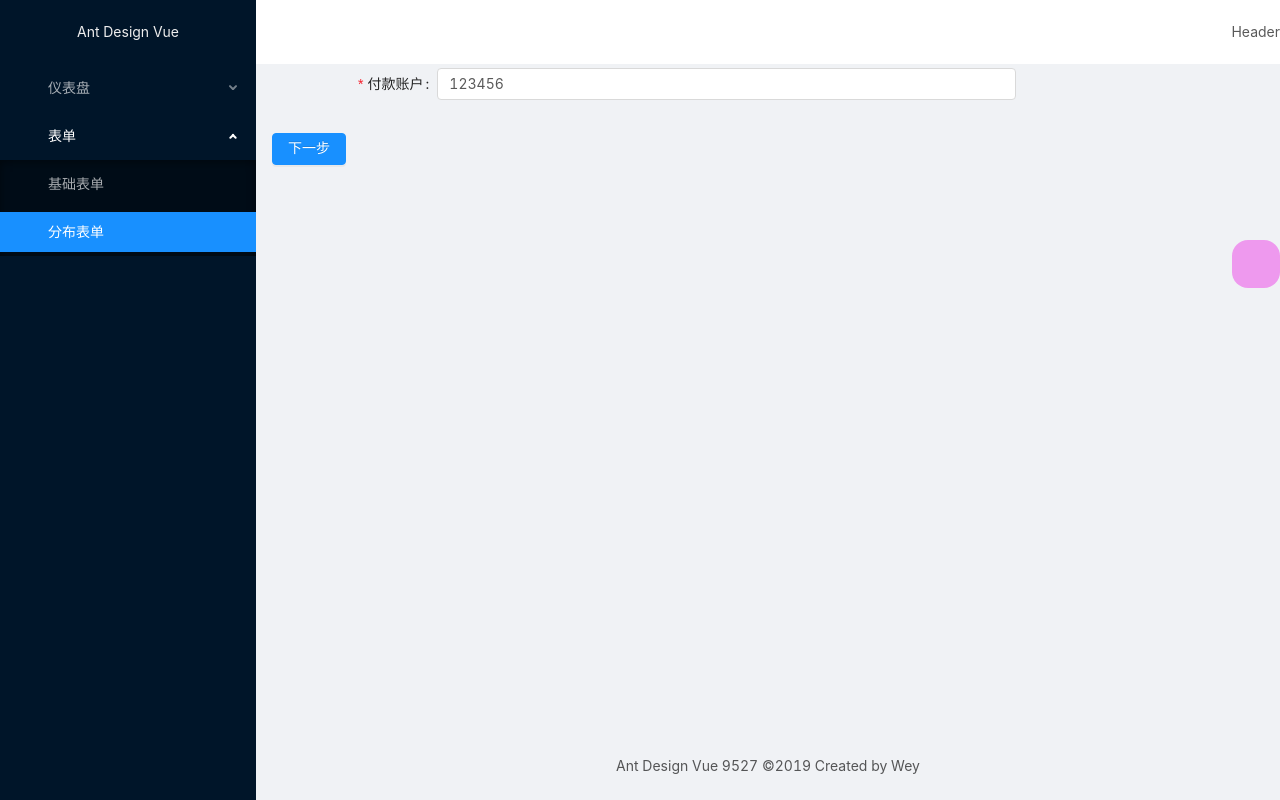
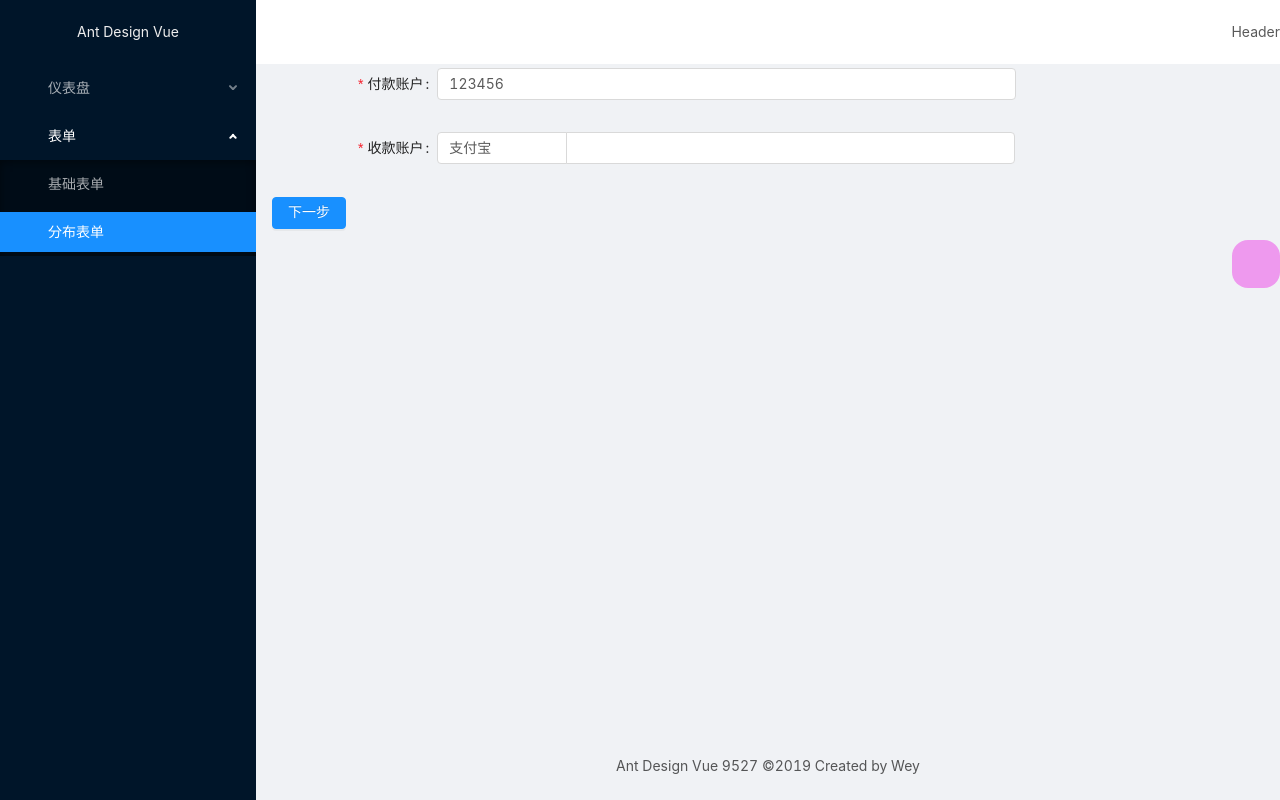
Before and after one commit to wilphy/ant-design-vue-9527, a Vue app: page /form/step-form/info in a window 1280 px wide. Built offline with nearby package versions, Linux system fonts and the light colour scheme.

Commit message:
自定义校验表单

```diff
--- /dev/null
+++ b/src/components/RecieverAccount.vue
@@ -0,0 +1,45 @@
+<template>
+  <a-input-group compact>
+    <a-select v-model="type" style="width: 130px" @change="handleTypeChange">
+      <a-select-option value="alipay">支付宝</a-select-option>
+      <a-select-option value="bank">银行账户</a-select-option>
+    </a-select>
+    <a-input
+      style="width: calc(100% - 130px)"
+      v-model="number"
+      @change="handleNumberChange"
+    />
+  </a-input-group>
+</template>
+
+<script>
+export default {
+  props: {
+    value: {
+      type: Object
+    }
+  },
+  watch: {
+    value(val) {
+      Object.assign(this, val);
+    }
+  },
+  data() {
+    const { type, number } = this.value || {};
+    return {
+      type: type || "alipay",
+      number: number || ""
+    };
+  },
+  methods: {
+    handleTypeChange(val) {
+      this.$emit("change", { ...this.value, type: val });
+    },
+    handleNumberChange(e) {
+      this.$emit("change", { ...this.value, number: e.target.value });
+    }
+  }
+};
+</script>
+
+<style></style>
--- a/src/main.js
+++ b/src/main.js
@@ -11,7 +11,8 @@
   Menu,
   Alert,
   Form,
-  Input
+  Input,
+  Select
 } from "ant-design-vue";
 import Auth from "./directives/auth";
 
@@ -26,6 +27,7 @@
 Vue.use(Alert);
 Vue.use(Form);
 Vue.use(Input);
+Vue.use(Select);
 
 Vue.use(Auth);
 
--- a/src/views/Forms/StepForm/Step1.vue
+++ b/src/views/Forms/StepForm/Step1.vue
@@ -17,6 +17,33 @@
           placeholder="请输入付款账号"
         />
       </a-form-item>
+      <a-form-item
+        label="收款账户"
+        :label-col="formItemLayout.labelCol"
+        :wrapper-col="formItemLayout.wrapperCol"
+      >
+        <ReceiverAccount
+          v-decorator="[
+            'receiverAccount',
+            {
+              initialValue: step.receiverAccount,
+              rules: [
+                {
+                  required: true,
+                  message: '请输入收款账号',
+                  validator: (rule, value, callback) => {
+                    if (value && value.number) {
+                      callback();
+                    } else {
+                      callback(false);
+                    }
+                  }
+                }
+              ]
+            }
+          ]"
+        />
+      </a-form-item>
       <a-form-item>
         <a-button type="primary" @click="handleSubmit">下一步</a-button>
       </a-form-item>
@@ -25,7 +52,9 @@
 </template>
 
 <script>
+import ReceiverAccount from "@/components/RecieverAccount";
 export default {
+  components: { ReceiverAccount },
   data() {
     this.form = this.$form.createForm(this);
     return {
```
